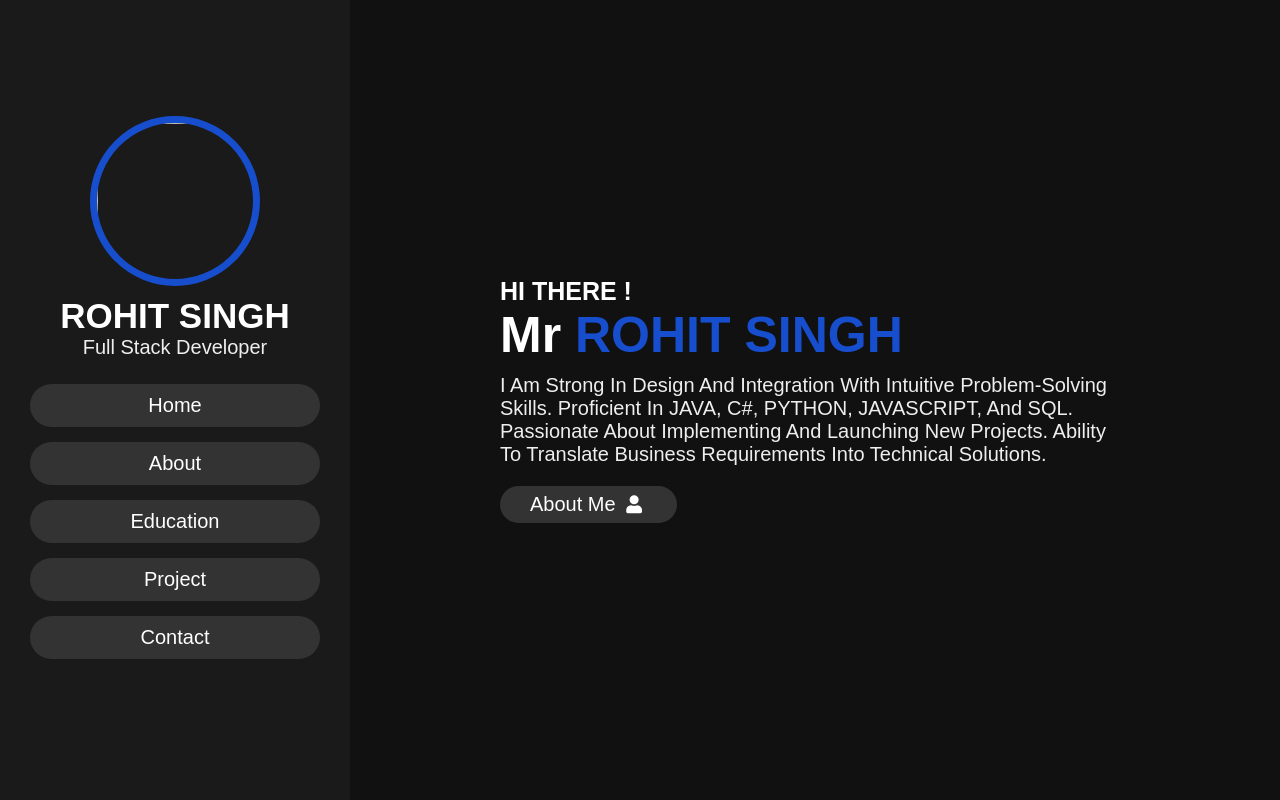
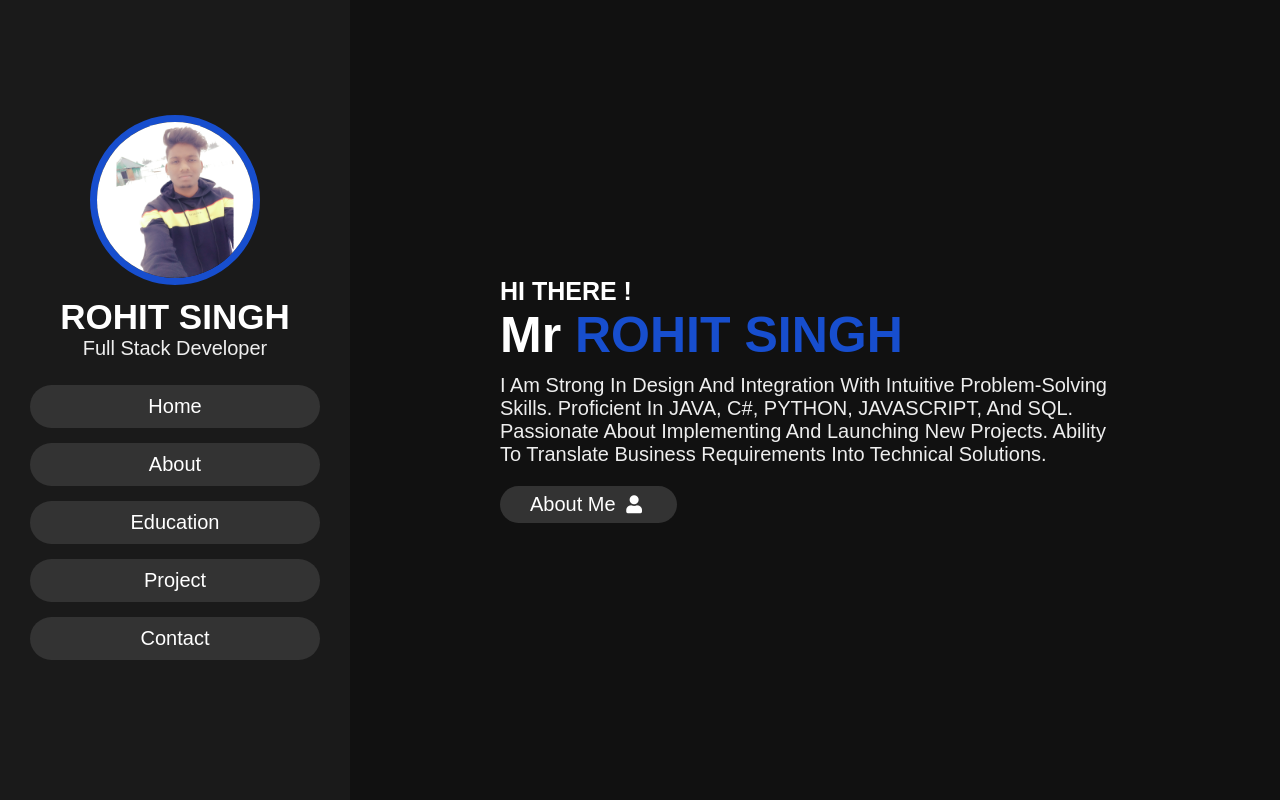
Before and after one commit to rohitsingh2708/my-portfolio, a plain HTML site: page index.html in a window 1280 px wide. Shown: the top 800 px of the page. Drawn offline with nearby package versions, Linux system fonts and the light colour scheme; files whose address does not match are found by name.

Commit message:
index.html

```diff
--- a/index.html
+++ b/index.html
@@ -18,7 +18,7 @@
 <header>
 
     <div class="user">
-        <img src="WhatsApp Image 2021-09-29 at 11.22.37 AM.jpeg" alt="">
+        <img src="images/IMG_20210112_223749.jpg" alt="">
         <h3 class="name">ROHIT SINGH</h3>
         <p class="post">Full Stack developer</p>
     </div>
```
